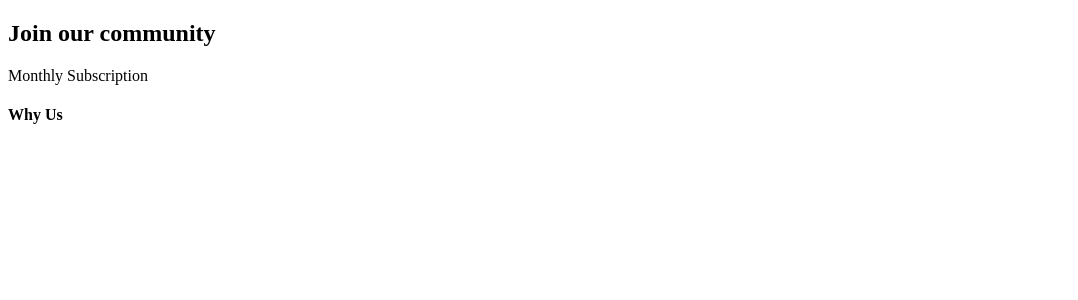
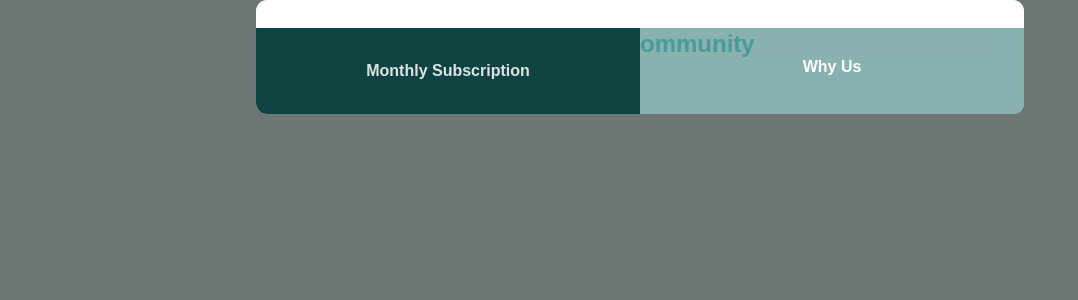
Before and after one commit to TechnicalSaurabh/React-Subscription-App---CSS-Gradients-CSS-Shadows-CSS-text-effects-Pre-Flexb---jg46r9gyfo8c, a React app: page / in a window 1280 px wide. Shown: the top 300 px of the page, without its empty margins (0-1078 px from the left). Built offline with nearby package versions, Linux system fonts and the light colour scheme.

Commit message:
Update App.css

```diff
--- a/src/styles/App.css
+++ b/src/styles/App.css
@@ -0,0 +1,194 @@
+* {
+    padding: 0;
+    margin: 0;
+    box-sizing: border-box;
+}
+
+body {
+    height: 100vh;
+    width: 100vw;
+    background-color: rgba(40, 53, 53, 0.678);
+    font-family: sans-serif;
+    font-size: 100%;
+    /* margin-bottom: 100px; */
+}
+
+main {
+    display: flex;
+    height: 100vh;
+    width: 100%;
+    padding: 100px 30px;
+    flex-wrap: wrap;
+}
+
+.container {
+    width: 80%;
+    padding: 30px;
+    margin-top: 300px;
+    margin-bottom: 300px;
+    margin: auto;
+    border-radius: 11px;
+    background-color: white;
+
+}
+
+.community-header {
+    text-align: center;
+    color: hsl(179, 62%, 43%)
+}
+
+.community {
+    background-color: rgb(255, 253, 253);
+}
+
+.community h3 {
+    text-align: center;
+    color: hsl(71, 86%, 25%);
+    margin-top: 23px;
+}
+
+.community p {
+    text-align: center;
+    color: hsl(217, 35%, 39%);
+    margin-top: 23px;
+    line-height: 1.6;
+    margin-bottom: 70px;
+}
+
+.card-details {
+    margin: -30px;
+    color: white;
+}
+
+.card {
+    border-bottom-left-radius: 11px;
+    text-align: center;
+    background-color: rgb(15, 67, 66);
+    padding: 30px;
+    line-height: 1.6;
+}
+
+.card-header {
+    font-weight: 600;
+}
+
+.card p {
+    color: rgba(255, 255, 255, 0.856);
+}
+
+.why-us {
+    text-align: center;
+    background-color: rgba(85, 145, 142, 0.698);
+    padding: 30px;
+    border-bottom-right-radius: 11px;
+}
+
+.date {
+    color: rgba(247, 243, 243, 0.589);
+    margin-top: 10px;
+    margin-left: 10px;
+}
+
+.dollar {
+    font-size: 25px;
+    font-weight: 600;
+}
+
+.btn {
+    color: white;
+    background-color: hsl(71, 73%, 27%);
+    border: none;
+    outline: none;
+    cursor: pointer;
+    min-width: 60%;
+    padding: 10px;
+    margin-top: 25px;
+    border-radius: 10px;
+}
+
+.btn:hover {
+    background-color: hsl(71, 73%, 48%);
+}
+
+.why-us-header {
+    color: white;
+}
+
+.right {
+    color: rgba(255, 255, 255, 0.856);
+    margin-top: 20px;
+    list-style: none;
+    line-height: 1.4;
+}
+
+@media screen and (min-width:768px) {
+    .container {
+        width: 60%;
+        display: flex;
+        flex-direction: column;
+    }
+
+    .card-details {
+        display: flex;
+    }
+
+    .card {
+        border-bottom-left-radius: 11px;
+        text-align: center;
+        background-color: rgb(15, 67, 66);
+        padding: 30px;
+        width: 50%;
+        line-height: 1.6;
+    }
+
+    .why-us {
+        width: 50%;
+        border-bottom-right-radius: none;
+    }
+}
+
+@media screen and (max-width:768px) {
+    .card {
+        border-bottom-left-radius: 0px;
+        text-align: center;
+        background-color: rgb(15, 67, 66);
+        padding: 30px;
+        line-height: 1.6;
+    }
+}
+
+@media screen and (min-width:768px) {
+    .container {
+        width: 60%;
+        display: flex;
+        flex-direction: column;
+    }
+
+    .card-details {
+        display: flex;
+    }
+
+    .card {
+        border-bottom-left-radius: 11px;
+        text-align: center;
+        background-color: rgb(15, 67, 66);
+        padding: 30px;
+        width: 50%;
+        line-height: 1.6;
+    }
+
+    .why-us {
+        width: 50%;
+        border-bottom-right-radius: none;
+    }
+}
+
+@media screen and (max-width:768px) {
+    .card {
+        border-bottom-left-radius: 0px;
+        text-align: center;
+        background-color: rgb(15, 67, 66);
+        padding: 30px;
+        line-height: 1.6;
+    }
+}
```
